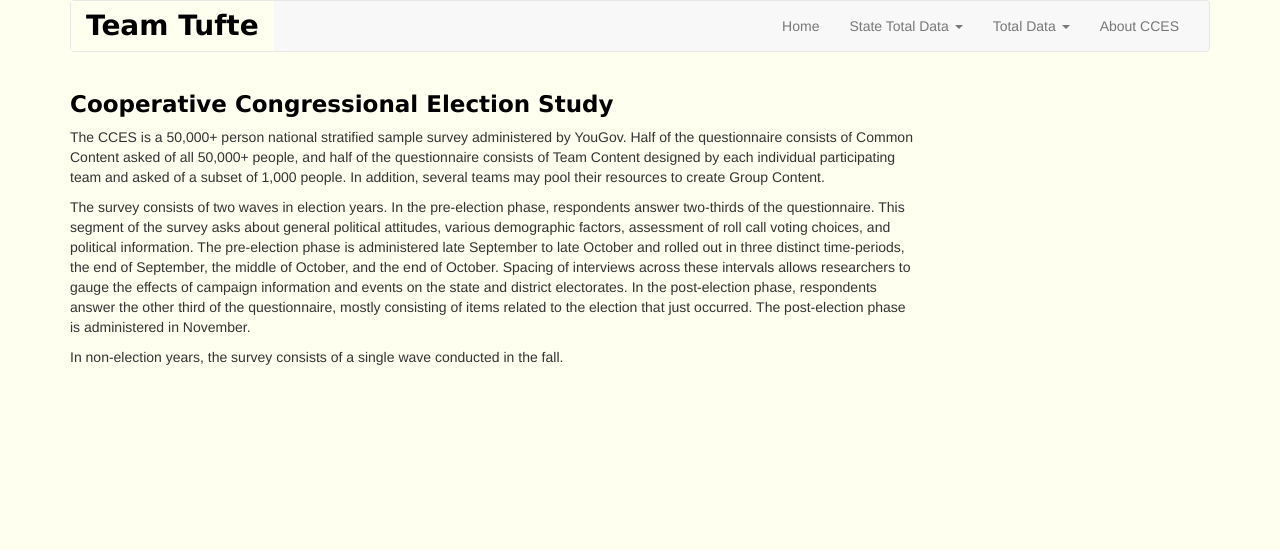
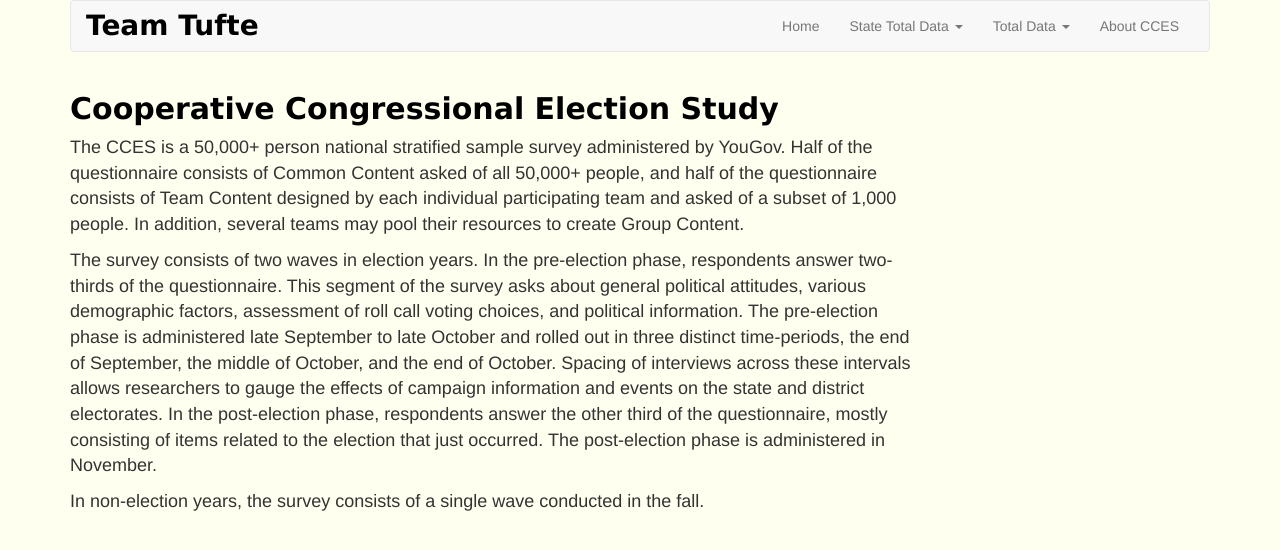
Before and after one commit to kimx3233/CCES_Analysis_2016, a Flask app: page /aboutcces in a window 1280 px wide. Shown: the top 550 px of the page. Run offline with Flask 2, Linux system fonts and the light colour scheme; data that the repository does not hold is empty; parts of the project's set-up code (start-up, migrations or seed data) failed here and were passed over; some libraries are stand-ins or nearby versions.

Commit message:
style update

```diff
--- a/static/css/style.css
+++ b/static/css/style.css
@@ -3,8 +3,7 @@ body {
 }
 .navbar-default .navbar-brand {
   color: black;
-  background-color: ivory;
-  font-family: 'Verdana', 'Times New Roman', Times, serif;
+  font-family: 'Verdana', 'serif';
   font-size: 28px;
   font-weight: bold;
 }
--- a/templates/cces.html
+++ b/templates/cces.html
@@ -9,6 +9,11 @@
   <link rel="stylesheet" href="https://maxcdn.bootstrapcdn.com/bootstrap/3.3.7/css/bootstrap.min.css">
   <link rel="stylesheet" href="../static/css/style.css">
   <script src="https://cdn.plot.ly/plotly-latest.min.js"></script>
+  <style>
+    p {
+    font-size: 18px;
+    }
+  </style>
 </head>
 
 <body>
@@ -119,7 +124,7 @@
 <div class="row">
         <div class="col-xs-12  col-md-9">
           <div class="article">
-            <h2>Cooperative Congressional Election Study</h2>
+            <h1>Cooperative Congressional Election Study</h1>
 
             <p>The CCES is a 50,000+ person national stratified sample survey administered by YouGov.
                 Half of the questionnaire consists of Common Content asked of all 50,000+ people,
```
Also changed, not shown: templates/team.html (+4 -4 lines).
